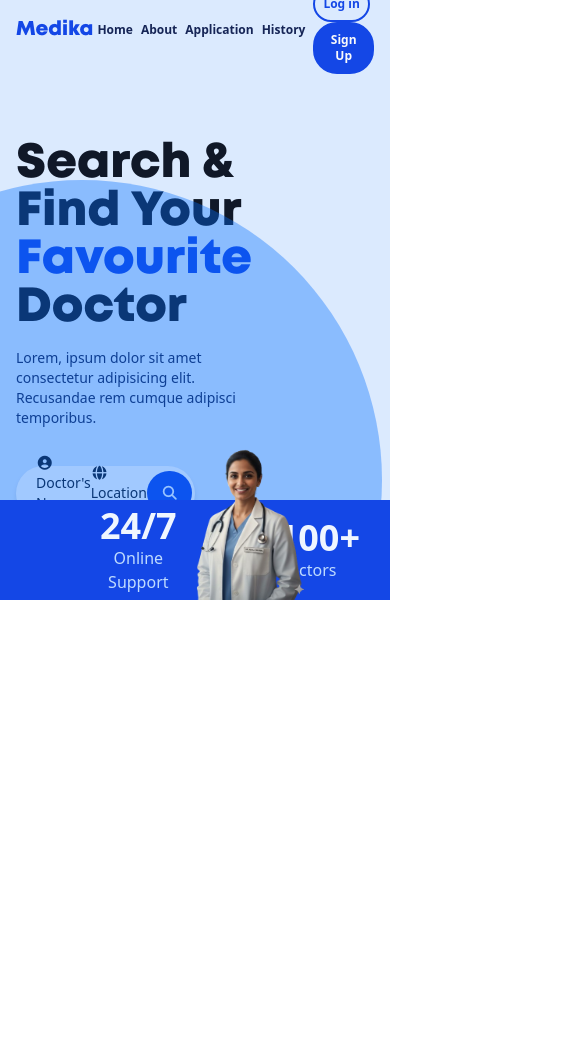
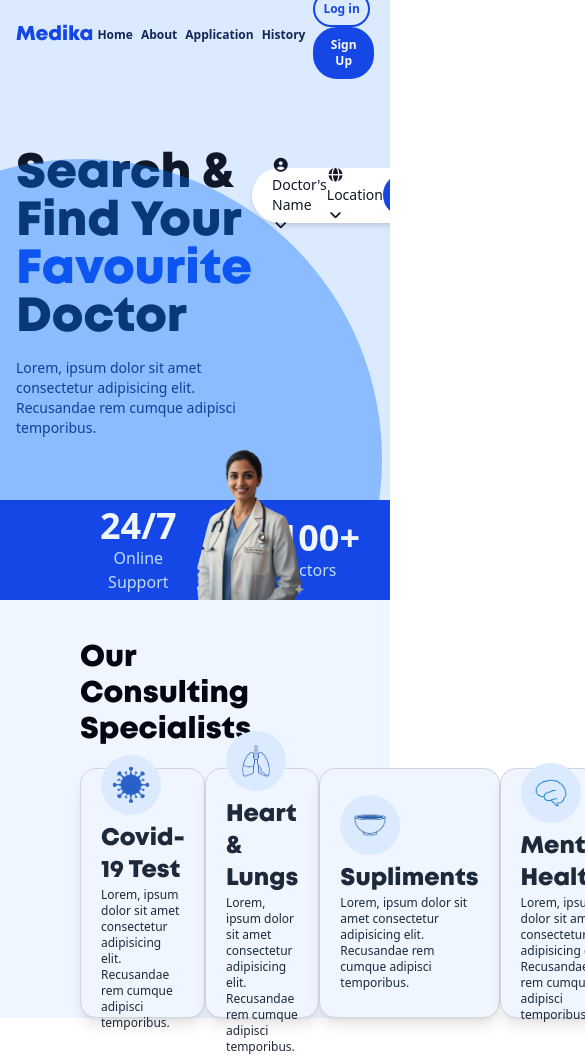
Before and after one commit to zimcodes1/MEDIKA, a React (Vite) app in the folder medika/: page / in a window 390 px wide. Shown: the top 1055 px of the page, 585 px wide, since content can reach past the window. Before the commit the page ends 844 px from the top, so only its background shows below. Built offline with nearby package versions, Linux system fonts and the light colour scheme.

Commit message:
Create ConsultingSpecialistCard Component (not responsive)

```diff
--- a/medika/src/App.tsx
+++ b/medika/src/App.tsx
@@ -1,10 +1,14 @@
 import './App.css'
+import TopBar from './components/TopBar'
 import Hero from './components/Hero'
+import Body from './components/Body'
 
 function App(){
   return(
     <div className='w-full h-auto'>
+      <TopBar></TopBar>
       <Hero></Hero>
+      <Body></Body>
     </div>
   )
 }
--- /dev/null
+++ b/medika/src/components/Body.tsx
@@ -0,0 +1,18 @@
+import ConsultingSpecialistCard from "./micros/ConsultingSpecialistCard"
+
+function Body(){
+    return(
+        <div className="w-full h-auto px-20 pt-10 bg-blue-50">
+            <h1 className="text-3xl font-bold text-gray-950 mb-5 font-[Mont]">Our Consulting Specialists</h1>
+            <div className="flex justify-between items-center w-full">
+                <ConsultingSpecialistCard name='Covid-19 Test' img='/images/germ.png' text="Lorem, ipsum dolor sit amet consectetur adipisicing elit. Recusandae rem cumque adipisci temporibus."></ConsultingSpecialistCard>
+                <ConsultingSpecialistCard name="Heart & Lungs" img="/images/lungs.png" text="Lorem, ipsum dolor sit amet consectetur adipisicing elit. Recusandae rem cumque adipisci temporibus."></ConsultingSpecialistCard>
+                <ConsultingSpecialistCard name="Supliments" img="/images/bowl.png" text="Lorem, ipsum dolor sit amet consectetur adipisicing elit. Recusandae rem cumque adipisci temporibus."></ConsultingSpecialistCard>
+                <ConsultingSpecialistCard name='Mental Health' img="/images/brain.png" text="Lorem, ipsum dolor sit amet consectetur adipisicing elit. Recusandae rem cumque adipisci temporibus."></ConsultingSpecialistCard>
+            </div>
+        </div>
+    )
+}
+
+
+export default Body
--- a/medika/src/components/Hero.tsx
+++ b/medika/src/components/Hero.tsx
@@ -1,10 +1,8 @@
-import TopBar from "./TopBar";
-import ButBar from "./ButBar";
+import ButBar from "./micros/ButBar";
 
 const Hero = ()=>{
     return(
-        <div className='w-full h-[600px] bg-blue-100 flex px-20 max-sm:px-4 relative overflow-hidden flex-wrap'>
-        <TopBar></TopBar>
+        <div className='w-full h-[530px] bg-blue-100 flex px-20 max-sm:px-4 relative overflow-hidden flex-wrap'>
         <div className='flex w-[50%] h-full flex-col py-20 flex-wrap'>
           <h1 className='font-[Mont] text-5xl text-gray-900'>Search & Find Your <b className='text-blue-700'>Favourite</b> Doctor</h1>
           <p className='text-sm text-blue-950 font-sans mt-4'>Lorem, ipsum dolor sit amet consectetur adipisicing elit. Recusandae rem cumque adipisci temporibus.</p>
--- a/medika/src/components/TopBar.tsx
+++ b/medika/src/components/TopBar.tsx
@@ -2,7 +2,7 @@
 
 const TopBar = ()=>{
     return(
-        <div className='sticky top-0 bg-blue-100 h-[60px] w-full flex justify-between items-center'>
+        <div className='sticky top-0 bg-blue-100 h-[70px] w-full flex justify-between items-center px-20 max-sm:px-4 z-50'>
           <span><h3 className='max-sm:text-xl text-2xl font-bold font-[Mont] text-blue-700'>Medika</h3></span>
           <span className='flex'>
             <a href="#" className='max-sm:mx-1 max-sm:text-xs text-blue-950 font-semibold mx-2 hover:border-b-2 hover:border-blue-700 hover:text-blue-700 transition duration-600'>Home</a>
--- /dev/null
+++ b/medika/src/components/micros/ConsultingSpecialistCard.tsx
@@ -0,0 +1,15 @@
+
+
+function ConsultingSpecialistCard({img, name, text}: {img: string, name: string, text: string}){
+    return(
+        <div className="w-[250px] border border-gray-300 h-[250px] bg-blue-50 rounded-2xl shadow-lg flex flex-col justify-center items-start p-5 hover:scale-105 transition-all duration-500">
+            <img src={img} alt={name} className="w-[60px] h-[60px] p-1 rounded-full bg-blue-100"/>
+            <h2 className="text-gray-800 text-2xl font-[mont] mt-2">{name}</h2>
+            <p className="text-xs text-gray-800">{text}</p>
+        </div>
+    )
+}
+
+
+
+export default ConsultingSpecialistCard
```
Also changed, not shown: medika/src/components/micros/ButBar.tsx (renamed from medika/src/components/ButBar.tsx).
